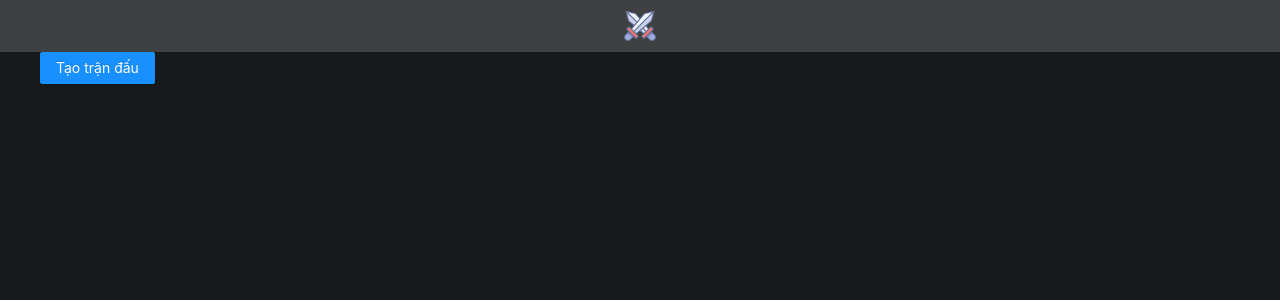
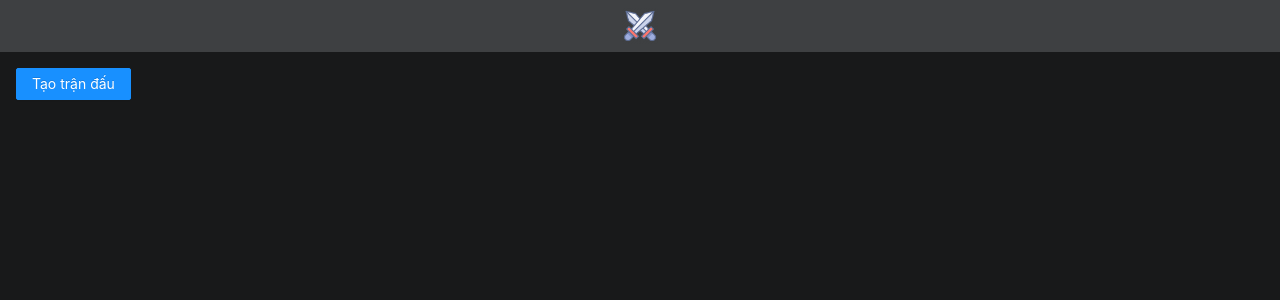
Before and after one commit to nguyenphuoc450/scoring-fe, a Vue app: page / in a window 1280 px wide. Shown: the top 300 px of the page. Built offline with nearby package versions, Linux system fonts and the light colour scheme.

Commit message:
add class page

```diff
--- a/src/assets/scss/styles.scss
+++ b/src/assets/scss/styles.scss
@@ -6,3 +6,7 @@
 body {
   background-color: #18191a;
 }
+
+.page {
+  padding: 16px;
+}
--- a/src/views/HomeView.vue
+++ b/src/views/HomeView.vue
@@ -5,7 +5,7 @@ import MatchList from '@/components/Match/MatchList.vue';
 </script>
 
 <template>
-  <div class="container">
+  <div class="page">
     <a-button type="primary">
       Tạo trận đấu
     </a-button>
--- a/src/views/MatchView.vue
+++ b/src/views/MatchView.vue
@@ -3,7 +3,7 @@
 </script>
 
 <template>
-  <div>
+  <div class="page">
     {{ $route.params.id }} id
   </div>
 </template>
```
